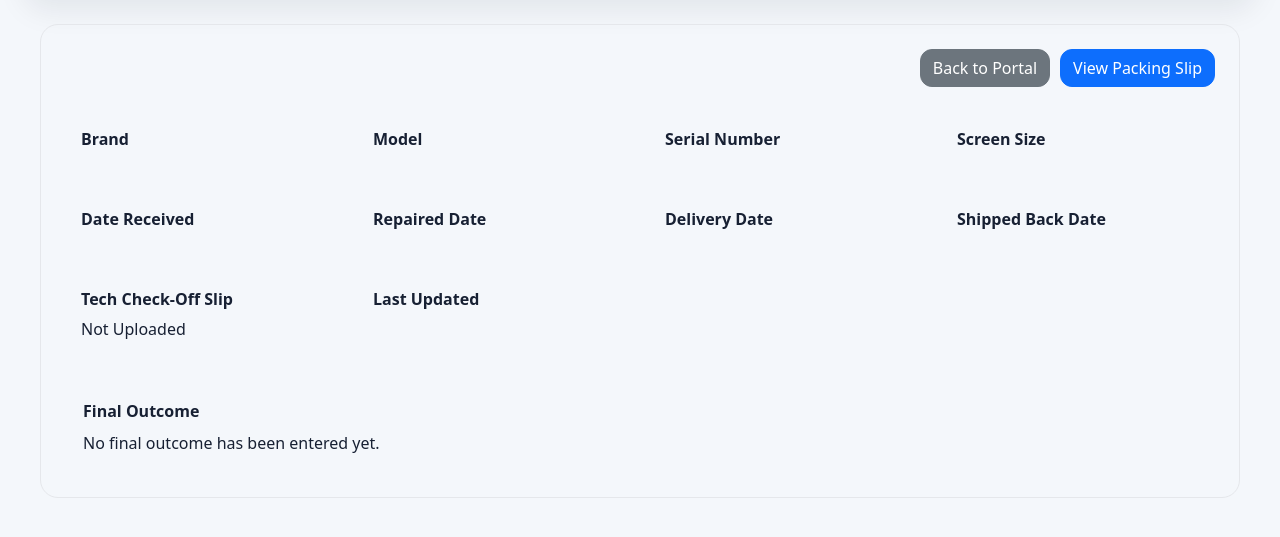
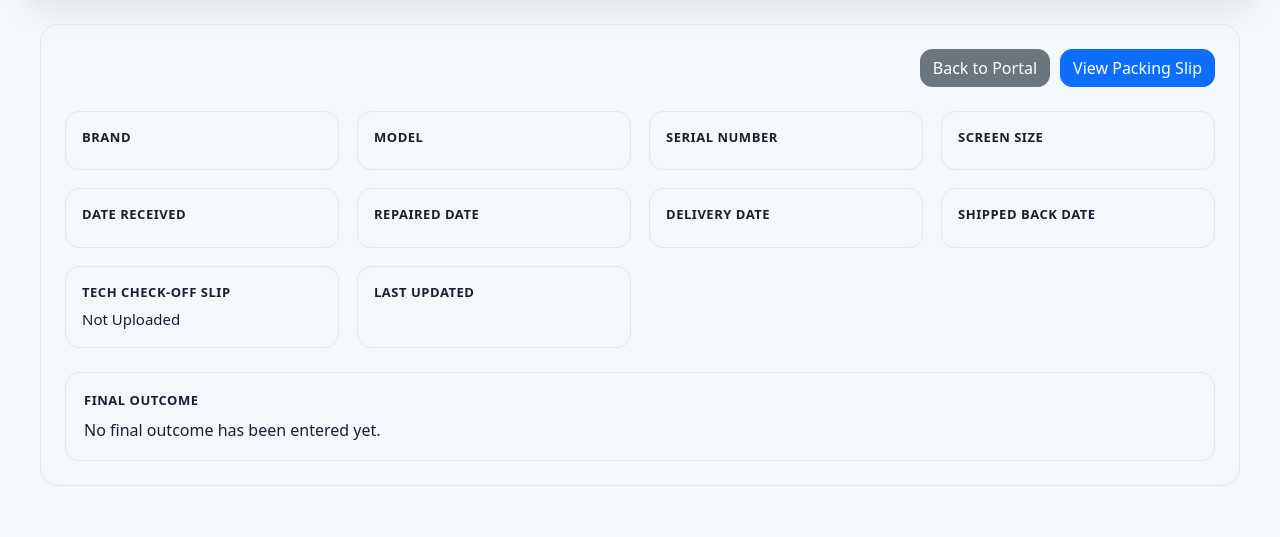
Before and after one commit to jralleman12A/pierson-repairs, a Flask app: template templates/customer_detail.html in a window 1280 px wide. Shown: the part 131-668 px from the top of the page. Run offline with Flask 3, Linux system fonts and the light colour scheme; the template is opened without the code that fills it, so the values that code supplies are empty.

Commit message:
Update customer_detail.html

```diff
--- a/templates/customer_detail.html
+++ b/templates/customer_detail.html
@@ -56,36 +56,45 @@
 
 .customer-box {
     background: var(--card-2);
-    border: 1px solid var(--border-soft);
+    border: 1px solid var(--border);
     border-radius: 14px;
     padding: 16px;
     color: var(--text);
+    box-shadow: 0 2px 8px var(--shadow);
 }
 
 .customer-box strong {
     color: var(--text-soft);
     display: block;
     margin-bottom: 6px;
+    font-size: 13px;
+    text-transform: uppercase;
+    letter-spacing: 0.04em;
 }
 
 .customer-box p {
     margin: 0;
     color: var(--text);
+    font-size: 15px;
 }
 
 .customer-final {
     margin-top: 24px;
     background: var(--card-2);
-    border: 1px solid var(--border-soft);
+    border: 1px solid var(--border);
     border-radius: 14px;
     padding: 18px;
     color: var(--text);
+    box-shadow: 0 2px 8px var(--shadow);
 }
 
 .customer-final strong {
     color: var(--text-soft);
     display: block;
     margin-bottom: 8px;
+    font-size: 13px;
+    text-transform: uppercase;
+    letter-spacing: 0.04em;
 }
 
 .customer-final p {
```
